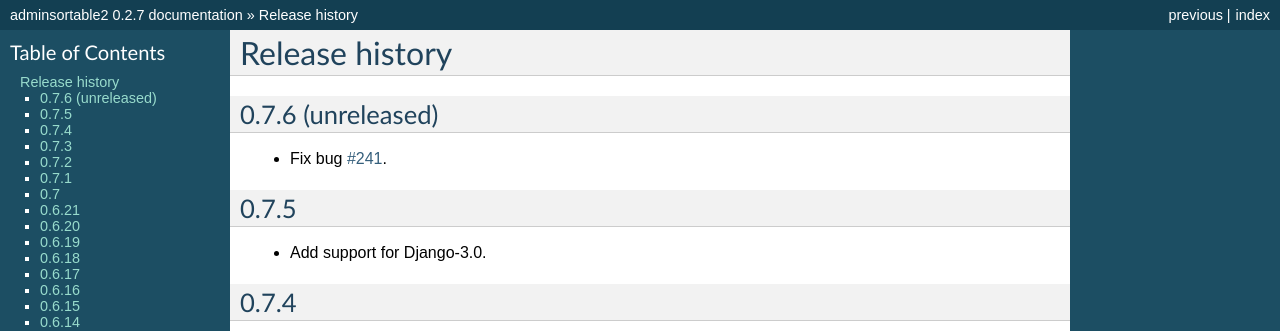
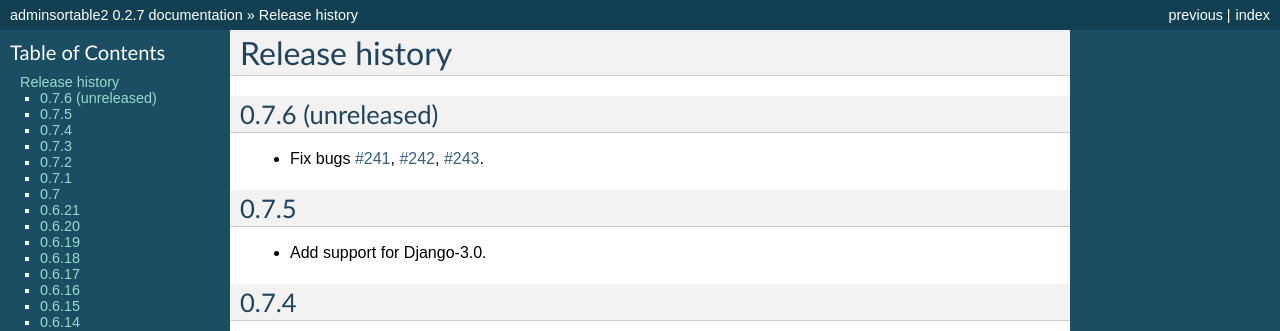
Before and after one commit to jrief/django-admin-sortable2, a Sphinx documentation site: the page built from docs/source/changelog.rst, in a window 1280 px wide and 900 px high. Shown: the top 331 px of the window. Built offline with Sphinx 7.4.7, drawn with Linux system fonts in a browser that asks for light colours.

Commit message:
Fix bugs #242, #243 in `SortableAdminMixin._bulk_move`.

```diff
--- a/docs/source/changelog.rst
+++ b/docs/source/changelog.rst
@@ -6,9 +6,11 @@ Release history
 
 0.7.6 (unreleased)
 ------------------
-* Fix bug `#241`_.
+* Fix bugs `#241`_, `#242`_, `#243`_.
 
 .. _#241: https://github.com/jrief/django-admin-sortable2/issues/241
+.. _#242: https://github.com/jrief/django-admin-sortable2/issues/242
+.. _#243: https://github.com/jrief/django-admin-sortable2/issues/243
 
 0.7.5
 -----
```
Also changed, not shown: 2 other files.
